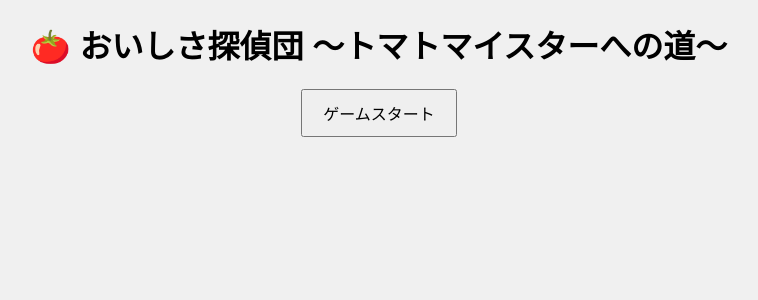
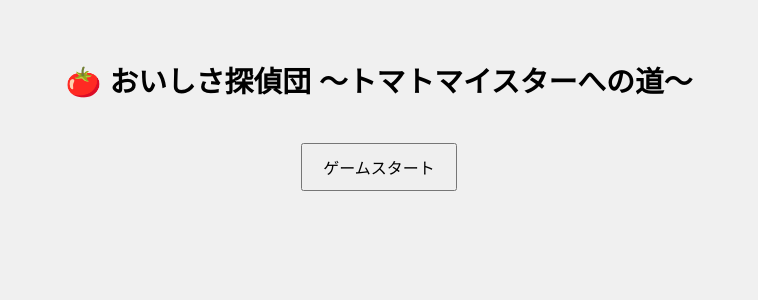
Before and after one commit to n-kaimori/tomato-adv-game, a React (Vite) app: page / in a window 1280 px wide. Shown: the top 300 px of the page, without its empty margins (261-1019 px from the left). Built offline with nearby package versions, Linux system fonts and the light colour scheme.

Commit message:
Update style.css

```diff
--- a/src/style.css
+++ b/src/style.css
@@ -85,3 +85,14 @@ button {
   font-size: 16px;
   cursor: pointer;
 }
+
+/*TitleScreen ーーーーーーーーーーーーーーーー*/
+.title-screen {
+  text-align: center;
+  padding: 2em;
+}
+
+.title-screen h1 {
+  font-size: 1.8em;
+  margin-bottom: 1.5em;
+}
```
